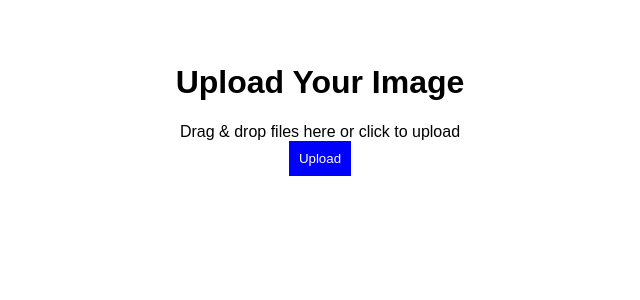
After one commit to Buni42/KnuffelWebsite, a Flask app: template templates/upload.html in a window 1280 px wide. The commit adds this page. Shown: the top 300 px of the page, without its empty margins (320-960 px from the left). Run offline with Flask 3, Linux system fonts and the light colour scheme; the template is opened without the code that fills it, so the values that code supplies are empty; some libraries are stand-ins or nearby versions.

Commit message:
added dropzone.js for the uploadzone

```diff
--- a/application.py
+++ b/application.py
@@ -15,10 +15,10 @@ def allowed_file(filename):
 @app.route("/", methods=["GET", "POST"])
 def upload_file():
     if request.method == "POST":
-        if "file" not in request.files:
+        if "image" not in request.files:
             return "No file part"
 
-        file = request.files["file"]
+        file = request.files["image"]
 
         if file.filename == "":
             return "No selected file"
@@ -28,7 +28,7 @@ def upload_file():
             file.save(filepath)
             return redirect(url_for("upload_file"))
 
-    return render_template("index.html")
+    return render_template("upload.html")
 
 if __name__ == "__main__":
     app.run(debug=True)
--- a/static/script.js
+++ b/static/script.js
@@ -1,12 +1,10 @@
-document.getElementById("fileInput").addEventListener("change", function(event) {
-    let previewContainer = document.getElementById("previewContainer");
-    previewContainer.innerHTML = "";
 
-    let file = event.target.files[0];
-    if (file) {
-        let img = document.createElement("img");
-        img.src = URL.createObjectURL(file);
-        img.style.maxWidth = "300px";
-        previewContainer.appendChild(img);
+Dropzone.options.myDropzone = {
+    paramName: "image",  // Ensure it matches the backend name
+    maxFilesize: 10,  // MB limit
+    acceptedFiles: "image/*",
+    autoProcessQueue: true,  // Automatically upload -> we dont want this, we want an actual working button to confirm the upload.
+    init: function() {
+        console.log("Dropzone initialized");
     }
-});
+};
--- a/static/styles.css
+++ b/static/styles.css
@@ -1,7 +1,7 @@
 body {
     font-family: Arial, sans-serif;
     text-align: center;
-    padding: 20px;
+    padding: 35px;
 }
 
 input {
--- a/templates/index.html
+++ b/templates/index.html
@@ -3,20 +3,16 @@
 <head>
     <meta charset="UTF-8">
     <meta name="viewport" content="width=device-width, initial-scale=1.0">
-    <title>Upload Image</title>
+    <title>Website Warmste Week</title>
     <link rel="stylesheet" href="{{ url_for('static', filename='styles.css') }}">
-    <script src="{{ url_for('static', filename='script.js') }}" defer></script>
+    <link rel="stylesheet" href="https://cdnjs.cloudflare.com/ajax/libs/dropzone/5.7.1/min/dropzone.min.css">
+    <script src="https://cdnjs.cloudflare.com/ajax/libs/dropzone/5.7.1/min/dropzone.min.js"></script>
+    <script src="{{ url_for('static', filename='script.js') }}" ></script>
+
 </head>
 <body>
-    <header>
-        <h1>Upload Your Image</h1>
-    </header>
-    <main>
-        <form action="/" method="post" enctype="multipart/form-data">
-            <input type="file" id="fileInput" name="file" accept="image/*">
-            <button type="submit">Upload</button>
-        </form>
-        <div id="previewContainer"></div>
-    </main>
+    <!--Upload page-->
+    {% block content %}
+    {% endblock %}
 </body>
 </html>
--- /dev/null
+++ b/templates/upload.html
@@ -0,0 +1,24 @@
+{% extends "index.html" %}
+{% block content %}
+<header>
+    <h1>Upload Your Image</h1>
+</header>
+<main>
+    <!-- Dropzone Form -->
+    <form action="{{ url_for('upload_file') }}" class="dropzone" id="myDropzone">
+        <div class="dz-message">Drag & drop files here or click to upload</div>
+        <button type="submit">Upload</button>
+    </form>
+
+    <!-- Traditional Upload Form >
+    < form action="/" method="post" enctype="multipart/form-data" >
+        <input type="file" id="fileInput" name="image" accept="image/*">
+        <button type="submit">Upload</button>
+    </form-->
+
+
+</main>
+
+<script src="https://cdnjs.cloudflare.com/ajax/libs/dropzone/5.7.1/min/dropzone.min.js"></script>
+<script src="{{ url_for('static', filename='script.js') }}" ></script>
+{% endblock %}
```
Also changed, not shown: uploads/medieval_pavement.jpg (deleted), 1 other file.
